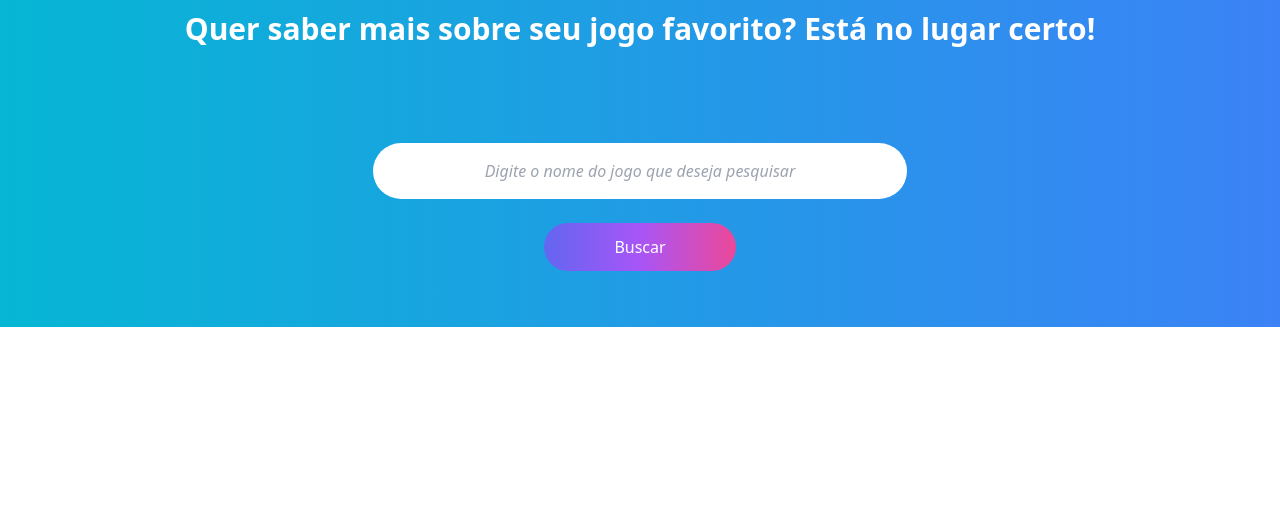
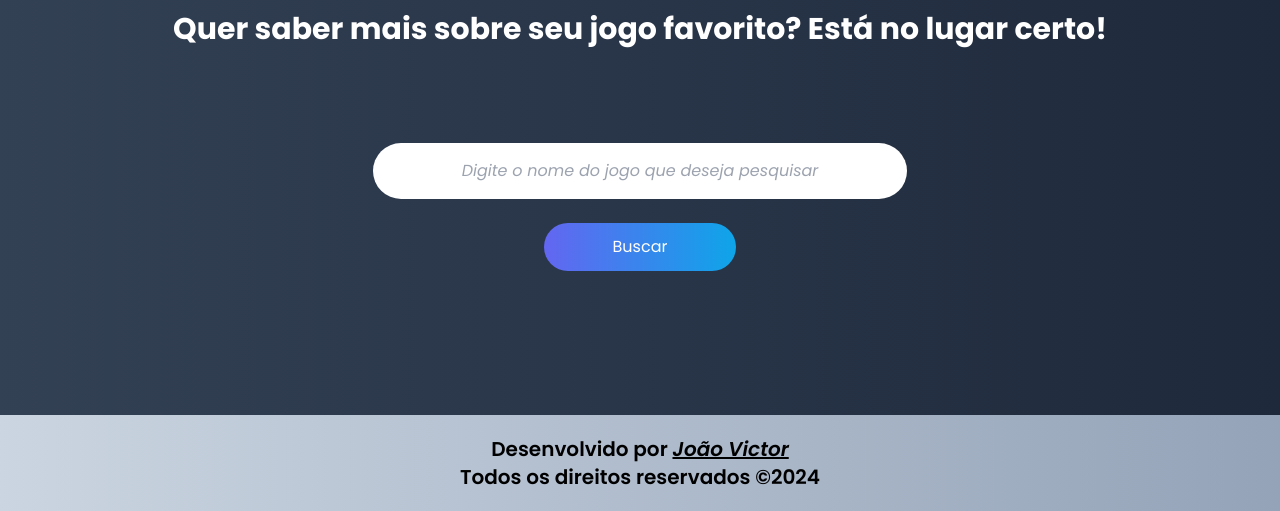
Before and after one commit to jvfsccp/projeto-final-cy2, a website: page projeto-final/src/home.html in a window 1280 px wide. Shown: the part 473-984 px from the top of the page. Before the commit the page ends 800 px from the top, so only its background shows below. Drawn offline with Linux system fonts and the light colour scheme.

Commit message:
home page finalizada + alterações

```diff
--- a/projeto-final/src/home.html
+++ b/projeto-final/src/home.html
@@ -4,26 +4,41 @@
 <head>
     <meta charset="UTF-8">
     <meta name="viewport" content="width=device-width, initial-scale=1.0">
-    <title>Document</title>
+    <title>Home</title>
     <link href="./output.css" rel="stylesheet">
+    <link rel="icon" href="./assets/image 5.png">
+    <link rel="preconnect" href="https://fonts.googleapis.com">
+    <link rel="preconnect" href="https://fonts.gstatic.com" crossorigin>
+    <link href="https://fonts.googleapis.com/css2?family=Poppins:ital,wght@0,100;0,200;0,300;0,400;0,500;0,600;0,700;0,800;0,900;1,100;1,200;1,300;1,400;1,500;1,600;1,700;1,800;1,900&display=swap" rel="stylesheet">
 </head>
 
-<body class="h-screen w-screen bg-gradient-to-r from-cyan-500 to-blue-500">
+<body class="h-screen w-screen bg-gradient-to-r from-slate-700 to-slate-800">
     <header class="flex justify-center items-center">
-        <img src="./assets/image 4.svg" alt="" class="mt-10">
+        <img src="./assets/logo.svg" alt="" class="mt-10">
     </header>
 
     <main class="flex flex-col justify-center items-center mt-36 gap-12 w-screen">
         <div class="w-full flex flex-col justify-center items-center text-white gap-8">
-            <h1 class="font-black text-4xl">Bem vindo ao mundo dos <span class="bg-gradient-to-r from-red-500 to-pink-500 inline-block text-transparent bg-clip-text">jogos!</span></h1>
+            <h1 class="font-black text-4xl">Bem vindo ao mundo dos <span
+                    class="bg-gradient-to-r from-red-500 to-pink-500 inline-block text-transparent bg-clip-text">jogos!</span>
+            </h1>
             <h2 class="font-bold text-3xl">Quer saber mais sobre seu jogo favorito? Está no lugar certo!</h2>
         </div>
 
         <div class="flex flex-col justify-center items-center mt-12 w-screen">
-            <input type="text" placeholder="Digite o nome do jogo que deseja pesquisar" class="w-5/12 placeholder:italic text-center p-4 rounded-full">
-            <button class="bg-gradient-to-r from-indigo-500 via-purple-500 to-pink-500 w-48 mt-6 p-3 rounded-full text-white">Buscar</button>
+            <input type="text" placeholder="Digite o nome do jogo que deseja pesquisar"
+                class="w-5/12 placeholder:italic text-center p-4 rounded-full">
+            <button
+                class="bg-gradient-to-r from-indigo-500  to-sky-500 w-48 mt-6 p-3 rounded-full text-white">Buscar</button>
         </div>
     </main>
+
+    <footer class="flex flex-col justify-center items-center mt-36 w-screen max-h-full">
+        <div class="w-full flex flex-col justify-center items-center p-5 bg-gradient-to-r from-slate-300 to-slate-400">
+            <p class="text-xl font-semibold">Desenvolvido por <a href="https://github.com/jvfsccp" target="_blank" class="italic underline">João Victor</a></p>
+            <p class="text-xl font-semibold">Todos os direitos reservados &copy;2024</p>
+        </div>
+    </footer>
 </body>
 
 </html>
--- a/projeto-final/tailwind.config.js
+++ b/projeto-final/tailwind.config.js
@@ -2,6 +2,9 @@
 module.exports = {
   content: ["./src/**/*.{html,js}"],
   theme: {
+    fontFamily:{
+      'sans': ['Poppins', 'sans-serif']
+    },
     extend: {},
   },
   plugins: [],
```
Also changed, not shown: projeto-final/src/index.html (+7 -4 lines), projeto-final/src/registro.html (added, +13 -0 lines), projeto-final/src/assets/image 5.png (added), projeto-final/src/assets/logo.svg (added), projeto-final/src/output.css.
